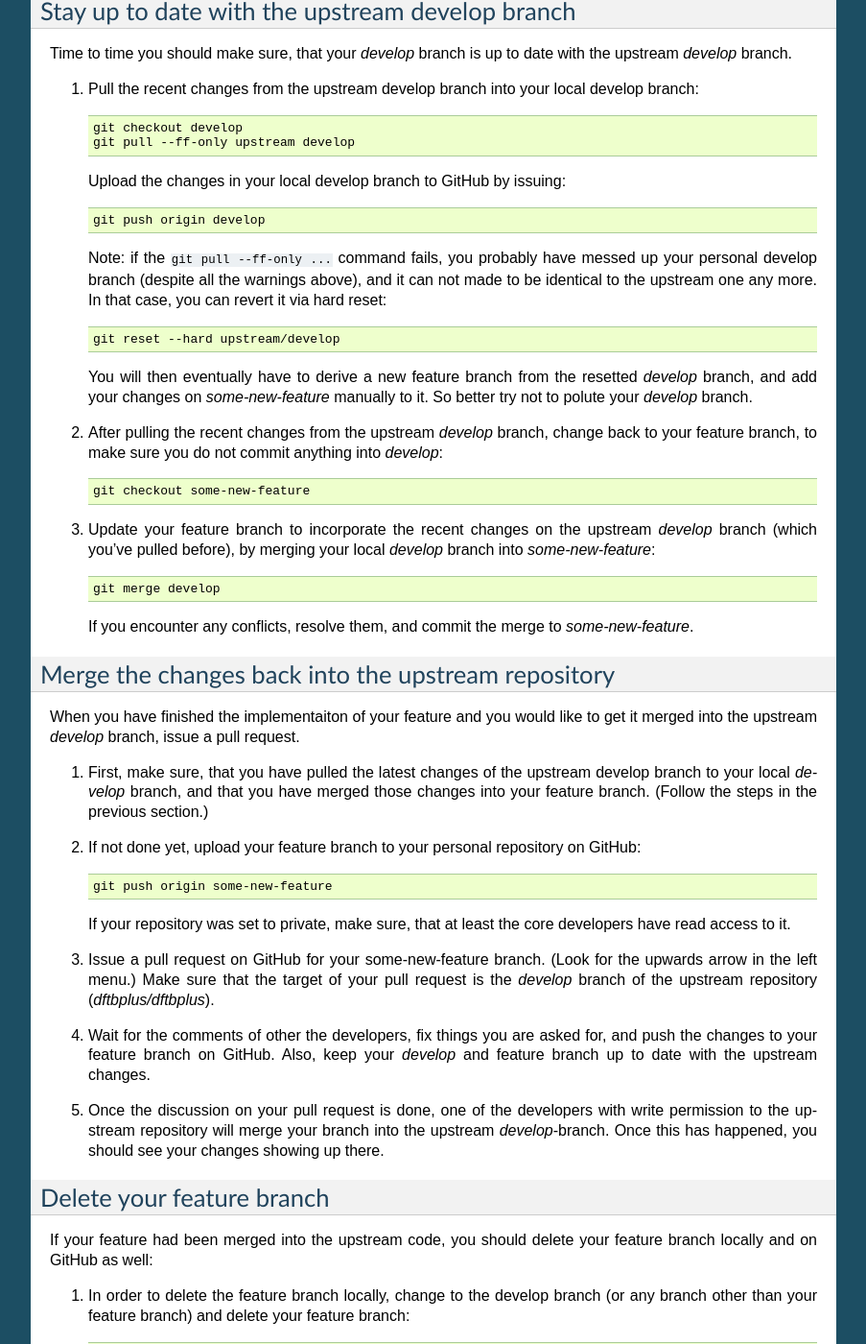
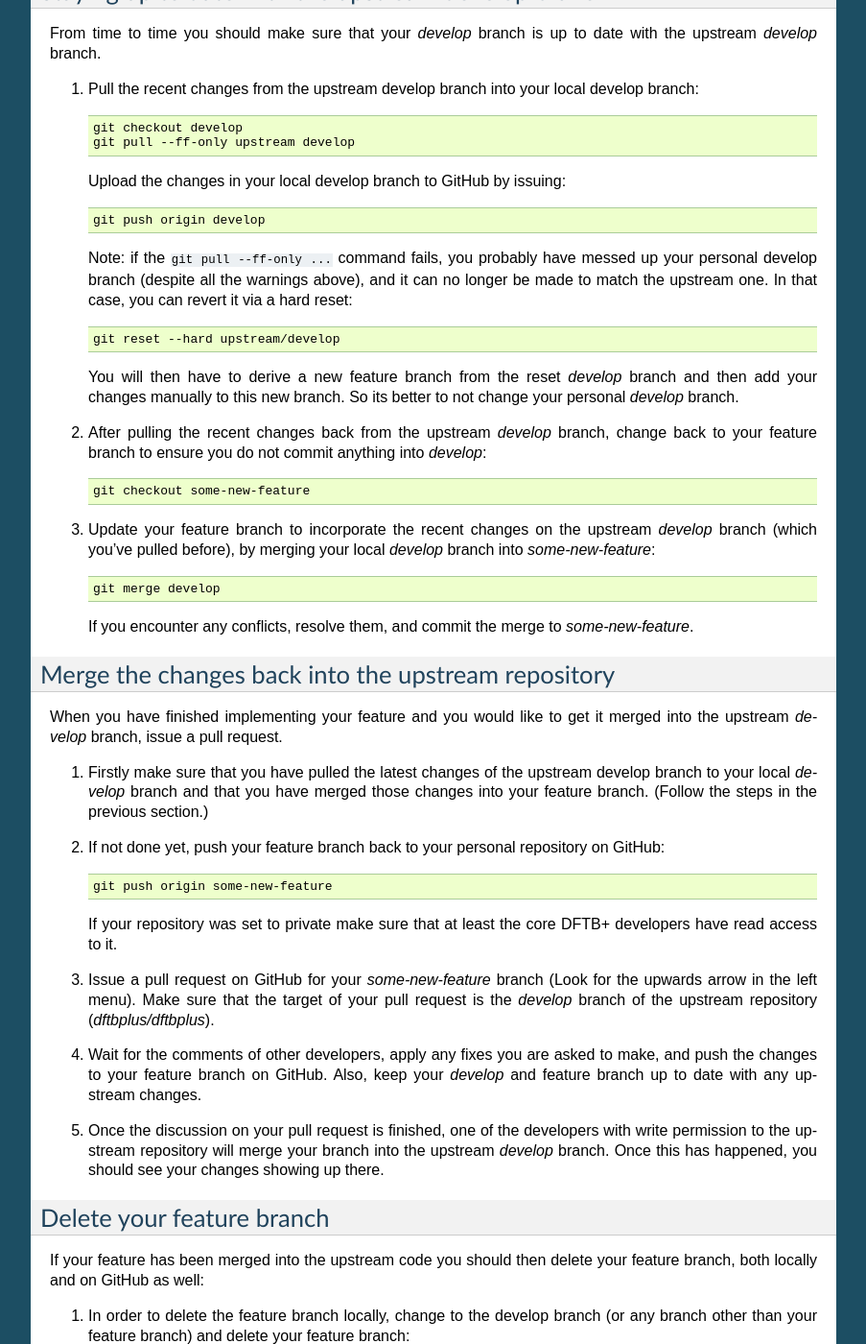
Before and after one commit to dftbplus/develguide, a Sphinx documentation site: the page built from docs/gitworkflow.rst, in a window 1280 px wide and 1400 px high, scrolled down 2912 px. Shown: the whole window at 96% size, without its empty margins (198-1101 px from the left). Built offline with Sphinx 7.4.7, drawn with Linux system fonts in a browser that asks for light colours; some of the changed text lies outside the part shown.

```diff
--- a/docs/gitworkflow.rst
+++ b/docs/gitworkflow.rst
@@ -17,16 +17,16 @@ most developers are:
 * Development happens on the `develop` branch, which always contains a clean
   release-ready code.
 
-* Every feature is developed in a separate feature branch. If the feature is
-  mature enough (it works correclty, its code is clean, it is well documented,
-  automatic tests has been created etc.), the feature branch will be merged to
-  the `develop` branch.
+* Every feature is developed in a separate feature branch derived from the
+  `develop` branch. If the feature is mature enough (it works correctly, its
+  code is clean, it is well documented, automatic tests have been created etc.),
+  the feature branch will be merged into the `develop` branch.
 
 The main official public (upstream) repository only contains two branches: the
 branches `master` and `develop`. Some short living intermediate branches
-(e.g. `release` and `hotfix`) may appear time to time, but they are special
-purpose branches created by the administrators/release managers and are not
-meant being used for feature develoment.
+(e.g. `release` and `hotfix`) may appear from time to time, but these are
+special purpose branches created by the administrators/release managers and are
+not being used for feature development.
 
 In order to add a feature, you have to do the following steps:
 
@@ -36,29 +36,29 @@ In order to add a feature, you have to do the following steps:
 
 #. Derive a feature branch from the `develop` branch of your forked project.
 
-#. Develop your feature in your feature branch.
+#. Develop your feature in your new branch.
 
-#. Regularly update your `develop` branch from the upstream `develop` branch to
-   make sure, your `develop` branch remains identical to the upstream one.
+#. Regularly update your `develop` branch from the upstream repository to make
+   sure that your `develop` branch remains synchronised to the upstream one.
 
-#. Regularly merge your `develop` branch into your feature branch, to make sure,
-   your feature branch is based on the most recent state of the upstream
+#. Regularly merge your `develop` branch into your feature branch. This ensures
+   that your feature branch is based on the most recent state of the upstream
    `develop` branch.
 
-#. When the feature implementation has finished, do repeat 4 and 5 once
+#. When the feature implementation has finished, do repeat steps 4 and 5 once
    more. Then issue a *pull request* of your feature branch into the `develop`
    branch of the upstream repository.
 
-#. Wait for feedback from the core developers, and apply possible improvments
-   you were asked for (to the feature branch). Also make sure to keep your
-   feature branch still up to date with the upstream `develop` by executing
-   steps 4 and 5.
+#. Wait for feedback from the core developers and then apply any suggestions or
+   required changes to your feature branch. Also make sure to keep your feature
+   branch up to date with the upstream `develop` on the main repository by
+   executing steps 4 and 5.
 
-#. When you obtain the notification, that your feature branch had been merged to
-   the upstream `develop` branch, delete your feature branch in your personal
+#. When you obtain the notification that your feature branch has been merged to
+   the upstream `develop` branch, delete the feature branch in your personal
    repository.
 
-#. In order to develop the next feature, execute the steps above again,
+#. In order to develop the next feature, execute the above steps again,
    *starting from step 2*.
 
 
@@ -92,13 +92,13 @@ Fork the respository
        cd dftbplus
        git branch
 
-   Only `develop` should pop up in the list of branches, but not `master`.
+   Only `develop` should appear in the list of branches and not `master`.
 
 #. Set up a mirror of the upstream reference repository::
 
        git remote add upstream git@github.com:dftbplus/dftbplus.git
 
-#. Fetch the upstream remote::
+#. Fetch the upstream remote repository::
 
        git fetch upstream
 
@@ -149,26 +149,26 @@ copy our special `git commit hook
 Now, you are ready to make your contribution to DFTB+.
 
 
-Develop your feature
-====================
+Developing your feature
+=======================
 
-If you have already forked the project for an other feature branch before,
-execute Step 1 in section `Staying up to date with the upstream develop branch`_
-before carrying out the following steps.  This way you make sure that your
-`develop` branch is synchronized with the upstream one. Otherwise, you can start
-directly with the steps below:
+If you have already forked the project for another earlier feature branch,
+execute Step 1 in the section `Staying up to date with the upstream develop
+branch`_ before carrying out the following steps below.  In this way you make
+sure that your `develop` branch is synchronised with the upstream
+one. Otherwise, you can start directly with the steps below:
 
 #. Create you own feature branch::
 
        git checkout -b some-new-feature
 
-   You always have to create an extra branch derived from `develop`, if you
-   develop a new feature.  You should never work on the develop branch directly,
-   or merge anything from your feature branches into it. Its only purpose is to
-   mirror the status of the upstream develop branch.
+   To develop a new feature you should always create a new branch derived from
+   `develop`.  You should never work on the develop branch directly, or merge
+   anything from your feature branches onto it. Its only purpose is to mirror
+   the status of the upstream develop branch.
 
-#. Develop your new feature in your local branch. Make check-ins, whenever
-   it seems to be logical and useful::
+#. Develop your new feature in your local branch. Make check-ins whenever it
+   seems to be logical and useful::
 
        git commit -m "Some new thing added...."
 
@@ -189,11 +189,11 @@ directly with the steps below:
    changes on this branch to GitHub.
 
 
-Stay up to date with the upstream develop branch
-================================================
+Staying up to date with the upstream develop branch
+===================================================
 
-Time to time you should make sure, that your `develop` branch is up to date with
-the upstream `develop` branch.
+From time to time you should make sure that your `develop` branch is up to date
+with the upstream `develop` branch.
 
 #. Pull the recent changes from the upstream develop branch into your local
    develop branch::
@@ -207,17 +207,17 @@ the upstream `develop` branch.
 
    Note: if the ``git pull --ff-only ...`` command fails, you probably have
    messed up your personal develop branch (despite all the warnings above), and
-   it can not made to be identical to the upstream one any more. In that case,
-   you can revert it via hard reset::
+   it can no longer be made to match the upstream one. In that case, you can
+   revert it via a hard reset::
 
        git reset --hard upstream/develop
 
-   You will then eventually have to derive a new feature branch from the
-   resetted `develop` branch, and add your changes on `some-new-feature`
-   manually to it. So better try not to polute your `develop` branch.
+   You will then have to derive a new feature branch from the reset `develop`
+   branch and then add your changes manually to this new branch. So its better
+   to not change your personal `develop` branch.
 
-#. After pulling the recent changes from the upstream `develop` branch, change
-   back to your feature branch, to make sure you do not commit anything into
+#. After pulling the recent changes back from the upstream `develop` branch,
+   change back to your feature branch to ensure you do not commit anything into
    `develop`::
 
        git checkout some-new-feature
@@ -236,41 +236,41 @@ the upstream `develop` branch.
 Merge the changes back into the upstream repository
 ===================================================
 
-When you have finished the implementaiton of your feature and you would like to
-get it merged into the upstream `develop` branch, issue a pull request.
+When you have finished implementing your feature and you would like to get it
+merged into the upstream `develop` branch, issue a pull request.
 
-#. First, make sure, that you have pulled the latest changes of the upstream
-   develop branch to your local `develop` branch, and that you have merged those
+#. Firstly make sure that you have pulled the latest changes of the upstream
+   develop branch to your local `develop` branch and that you have merged those
    changes into your feature branch. (Follow the steps in the previous section.)
 
-#. If not done yet, upload your feature branch to your personal repository
-   on GitHub::
+#. If not done yet, push your feature branch back to your personal repository on
+   GitHub::
 
        git push origin some-new-feature
 
-   If your repository was set to private, make sure, that at least the  core
+   If your repository was set to private make sure that at least the core DFTB+
    developers have read access to it.
 
-#. Issue a pull request on GitHub for your some-new-feature branch. (Look for
-   the upwards arrow in the left menu.) Make sure that the target of your pull
+#. Issue a pull request on GitHub for your `some-new-feature` branch (Look for
+   the upwards arrow in the left menu). Make sure that the target of your pull
    request is the `develop` branch of the upstream repository
    (`dftbplus/dftbplus`).
 
-#. Wait for the comments of other the developers, fix things you are asked for,
-   and push the changes to your feature branch on GitHub. Also, keep your
-   `develop` and feature branch up to date with the upstream changes.
+#. Wait for the comments of other developers, apply any fixes you are asked to
+   make, and push the changes to your feature branch on GitHub. Also, keep your
+   `develop` and feature branch up to date with any upstream changes.
 
-#. Once the discussion on your pull request is done, one of the developers with
-   write permission to the upstream repository will merge your branch into the
-   upstream `develop`-branch. Once this has happened, you should see your
+#. Once the discussion on your pull request is finished, one of the developers
+   with write permission to the upstream repository will merge your branch into
+   the upstream `develop` branch. Once this has happened, you should see your
    changes showing up there.
 
 
 Delete your feature branch
 ==========================
 
-If your feature had been merged into the upstream code, you should delete your
-feature branch locally and on GitHub as well:
+If your feature has been merged into the upstream code you should then delete
+your feature branch, both locally and on GitHub as well:
 
 #. In order to delete the feature branch locally, change to the develop branch
    (or any branch other than your feature branch) and delete your feature
@@ -279,7 +279,7 @@ feature branch locally and on GitHub as well:
        git checkout develop
        git branch -d some-new-feature
 
-#. In order to delete the feature branch on GitHub as well, use the command::
+#. In order to delete the feature branch on GitHub as well use the command::
 
        git push origin --delete some-new-feature
 
```
Also changed, not shown: other parts of docs/gitworkflow.rst (+6 -6 lines), docs/fortranstyle.rst (+43 -43 lines).
